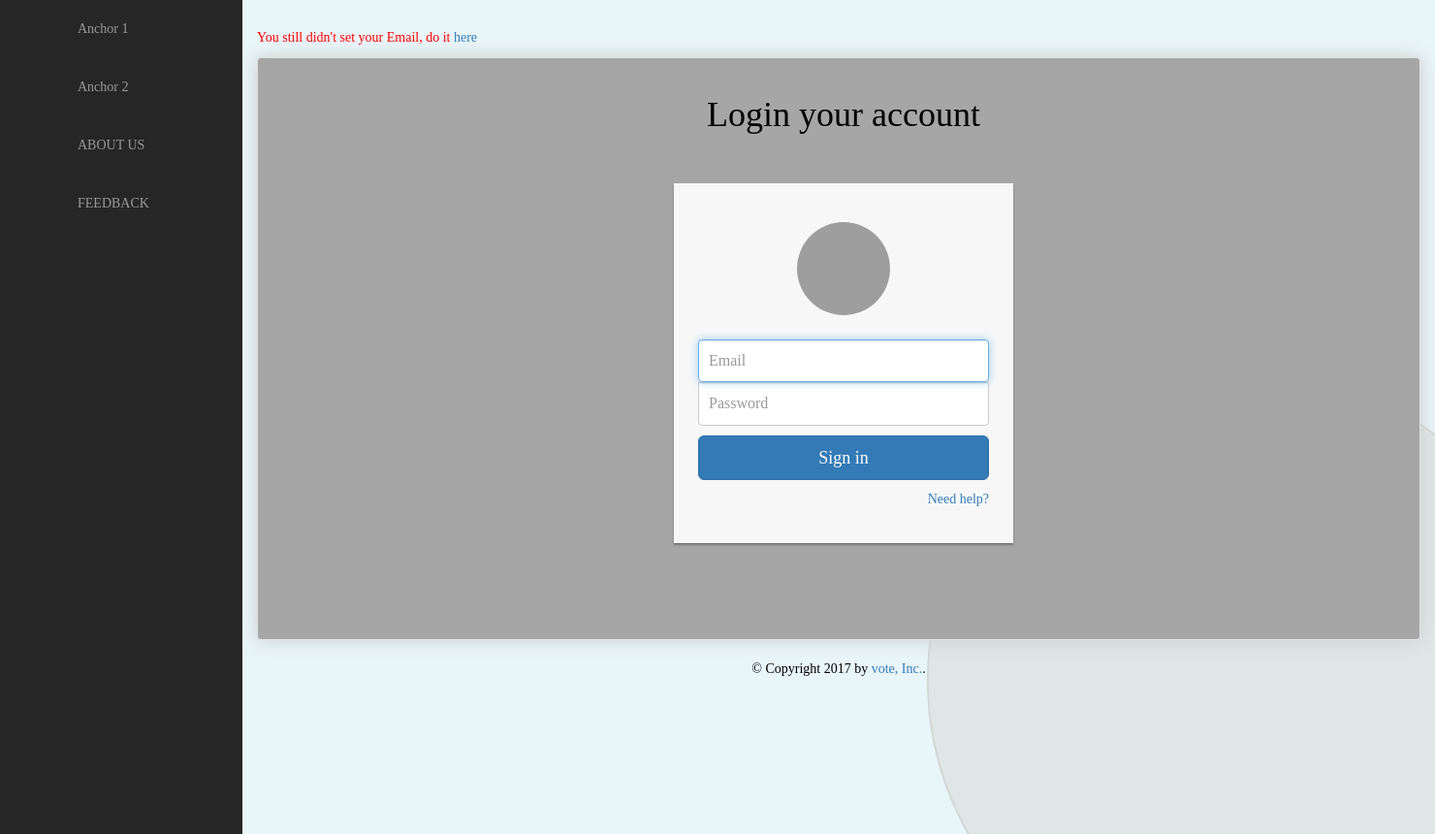
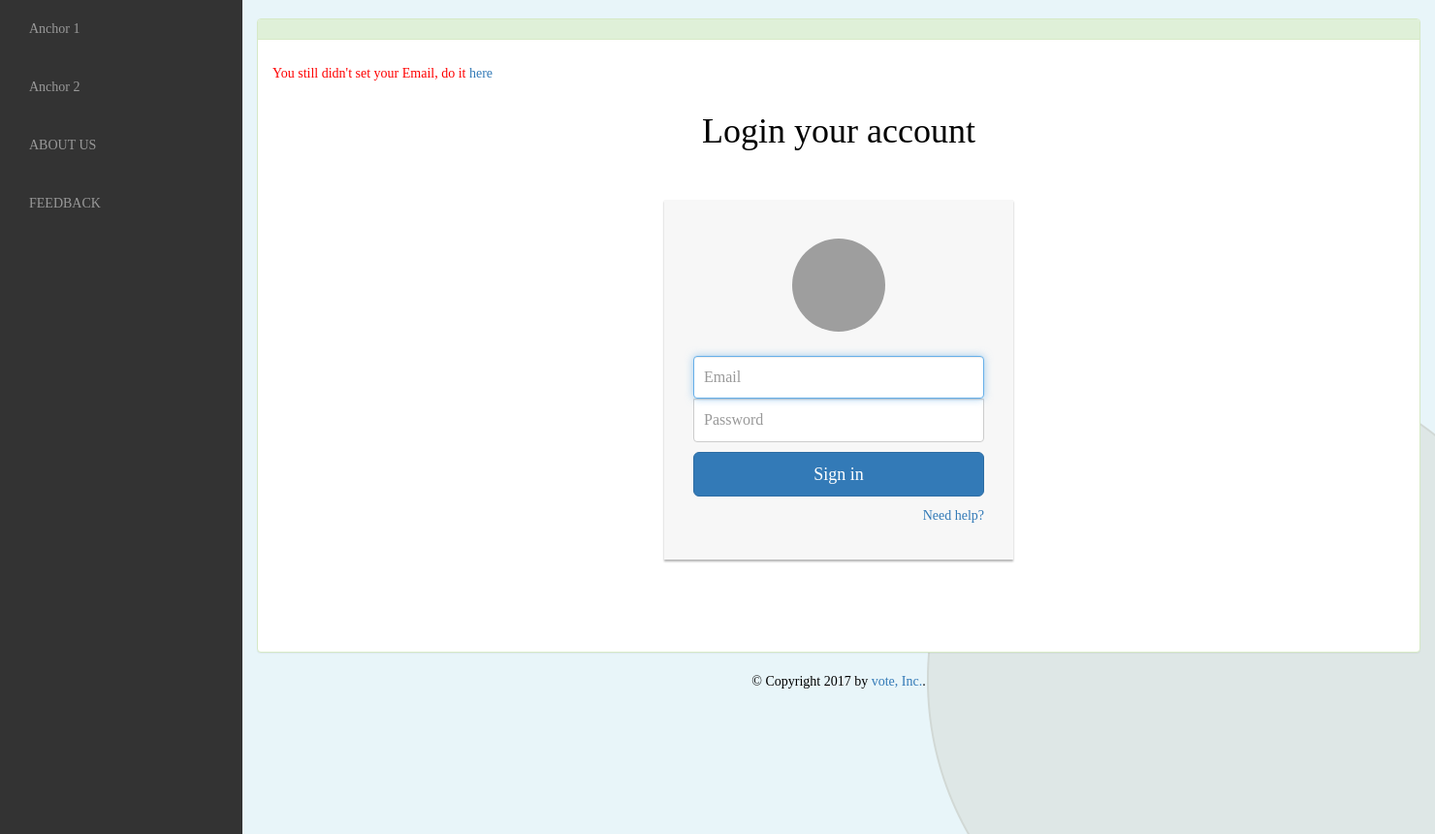
Before and after one commit to Priyankadev/pyvoting, a Python web app: template templates/admin/get_survey.html in a window 1480 px wide. Shown: the part 51-911 px from the top of the page at 97% size. Run offline with Jinja, Linux system fonts and the light colour scheme; the template is opened without the code that fills it, so the values that code supplies are empty; some libraries are stand-ins or nearby versions; grey boxes are pictures that could not be loaded.

Commit message:
admin UI

```diff
--- a/static/style1.css
+++ b/static/style1.css
@@ -9,7 +9,7 @@
   top: 51px;
   left: 250px;
   width: 250px;
-  background: #262626;
+  background: #333333;
   position: fixed;
   height: 100%;
   overflow-y: auto;
@@ -49,7 +49,7 @@
   color: #999999;
   display: block;
   text-decoration: none;
-  padding-left: 60px;
+  padding-left: 10px;
 }
 
 .sidebar-nav li a span:before {
--- a/templates/admin/404.html
+++ b/templates/admin/404.html
@@ -16,7 +16,6 @@
   <body>
 
 
- <div id="login" class="span3 well well-large offset4">
 
         <br><br><br><br><br><br><br><br><br><br><br><br>
 
@@ -24,7 +23,7 @@
         <h2><center> <b>Page Not Found</b> </center></h2>
 
         <br><br><br><br><br><br><br><br><br><br><br><br>
- </div>
+
     <!----------------------------- FOOTER ----------------------------->
     <div id="footer">
         {% block footer %}
--- a/templates/admin/admin_base.html
+++ b/templates/admin/admin_base.html
@@ -37,7 +37,7 @@
                     <a id="menu-toggle" href="#" class="glyphicon glyphicon-align-justify btn-menu toggle">
                         <!--<i class="fa fa-bars"></i>-->
                     </a>
-                    <a href="#">VOTERIX</a>
+                    <a href="/admin">VOTERIX</a>
                 </div>
             </div>
             <div id="navbar" class="collapse navbar-collapse">
@@ -92,12 +92,24 @@
     <div id="page-content-wrapper">
         <div class="page-content">
             <div class="container-fluid">
+                    <!-- Page content -->
+
+                <div class="row">
+
+                    <div class="col-md-12">
+                        <div class="panel panel-success">
+                            <div class="panel-heading">
+
+                            </div>
+                            <div class="panel-body">
 
                    {% block content %}{% endblock %}
             </div>
         </div>
     </div>
-
+                    </div>
+                </div>
+            </div>
 
   <!----------------------------- FOOTER ----------------------------->
     <div id="footer">
--- a/templates/admin/create_survey.html
+++ b/templates/admin/create_survey.html
@@ -17,7 +17,6 @@
 <p class="important">
     {% if session['name'] %}
 
-    <div id="login" class="span3 well well-large offset4">
         <center>
             <h4><p style="color:blue; ">CREATE QUESTION </p></h4><br><br><br><br><br><br>
                 <form action="/user/save_survey" method="post">
@@ -36,7 +35,7 @@
 
             </table>
         </center>
-    </div>
+
 
 {% else %}
 
--- a/templates/admin/get_responses.html
+++ b/templates/admin/get_responses.html
@@ -17,7 +17,6 @@
 <p class="important">
     {% if session['name'] %}
 
-    <div id="login" class="span3 well well-large offset4">
         <center>
             <h4><p style="color:blue; ">SURVEY RESPONSES</p></h4><br>
 
@@ -45,7 +44,6 @@
                 {% endfor %}
             </table>
         </center>
-    </div>
 
 {% else %}
 
--- a/templates/admin/get_survey.html
+++ b/templates/admin/get_survey.html
@@ -18,7 +18,6 @@ th {text-align: center;}
 
 {% if session['name'] %}
 
-<div id="login" class="span3 well well-large offset4">
     <center>
         <h4><p style="color:blue; ">USER SURVEY</p></h4><br>
 
@@ -44,7 +43,7 @@ th {text-align: center;}
                 {% endfor %}
             </table>
     </center>
-</div>
+
 
 
 {% else %}
--- a/templates/admin/get_surveys.html
+++ b/templates/admin/get_surveys.html
@@ -18,7 +18,6 @@ th {text-align: center;}
 
 {% if session['name'] %}
 
-<div id="login" class="span3 well well-large offset4">
     <center>
         <h4><p style="color:blue; ">USER SURVEY</p></h4><br>
 
@@ -45,7 +44,7 @@ th {text-align: center;}
                 {% endfor %}
             </table>
     </center>
-</div>
+
 
 
 {% else %}
--- a/templates/admin/get_users.html
+++ b/templates/admin/get_users.html
@@ -9,7 +9,6 @@
 <p class="important">
     {% if session['name'] %}
 
-        <div id="login" class="span3 well well-large offset4">
             <center>
                 <h4><p style="color:blue;">USERS</p></h4><br>
 
@@ -37,7 +36,7 @@
         {% endfor %}
 
     </table>
-    </div>
+
 
 {% else %}
 
--- a/templates/admin/save_survey.html
+++ b/templates/admin/save_survey.html
@@ -12,7 +12,6 @@
 
     {% if session['name'] %}Welcome :&emsp;{{session['name']}}
 
-    <div id="login" class="span3 well well-large offset4">
 
         <br><br><br><br><br><br><br><br><br><br><br><br>
 
@@ -28,7 +27,6 @@
         {% include 'admin/session.html' %}
 
     {% endif %}
-</div>
 </p>
 
 {% endblock %}
--- a/templates/admin/session.html
+++ b/templates/admin/session.html
@@ -1,6 +1,5 @@
-<div id="login" class="span3 well well-large offset4">
+
     <center>
-        <div class="container">
             <div class="col-sm-6 col-md-4 col-md-offset-4">
                 <h1>Login your account</h1><br>
                     <div class="account-wall">
@@ -18,6 +17,5 @@
                         </form>
                     </div><br><br><br><br>
             </div>
-        </div>
+
     </center>
-</div>
```
Also changed, not shown: templates/admin/index.html (+5 -6 lines).
